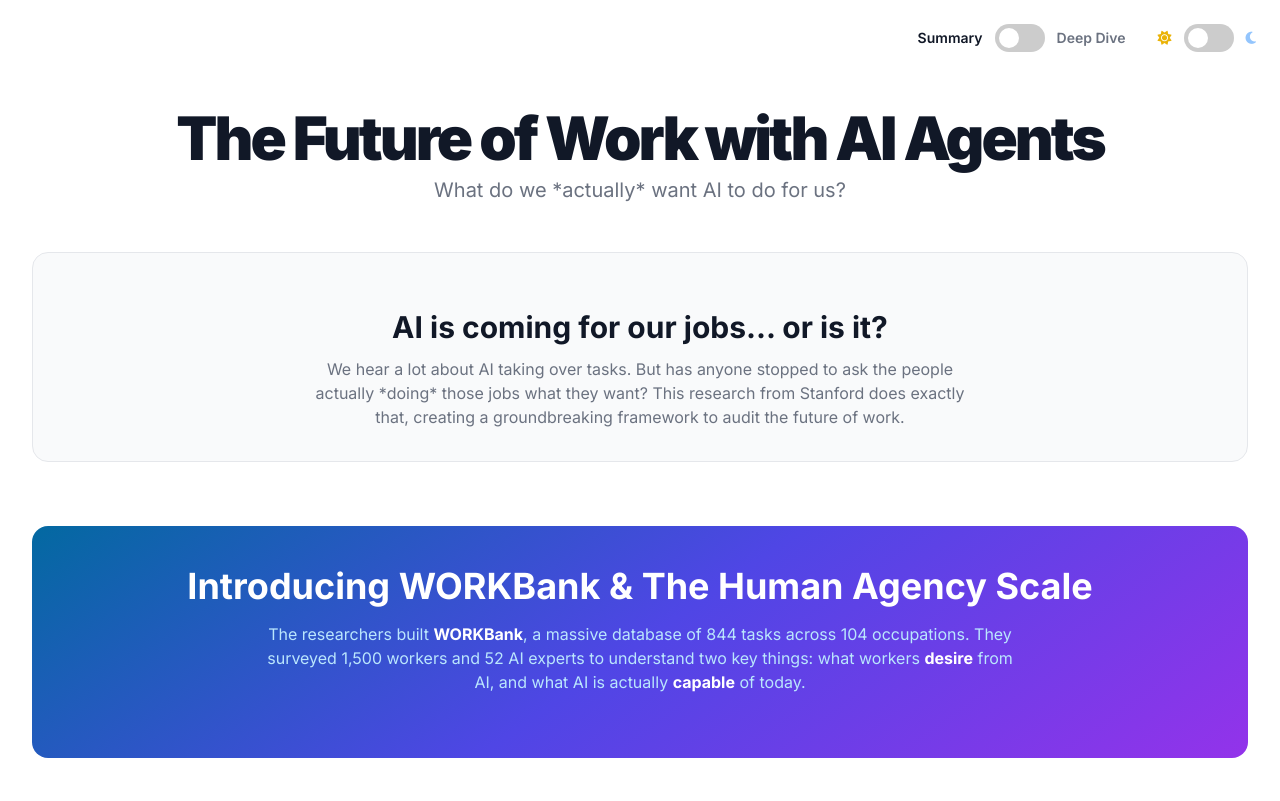
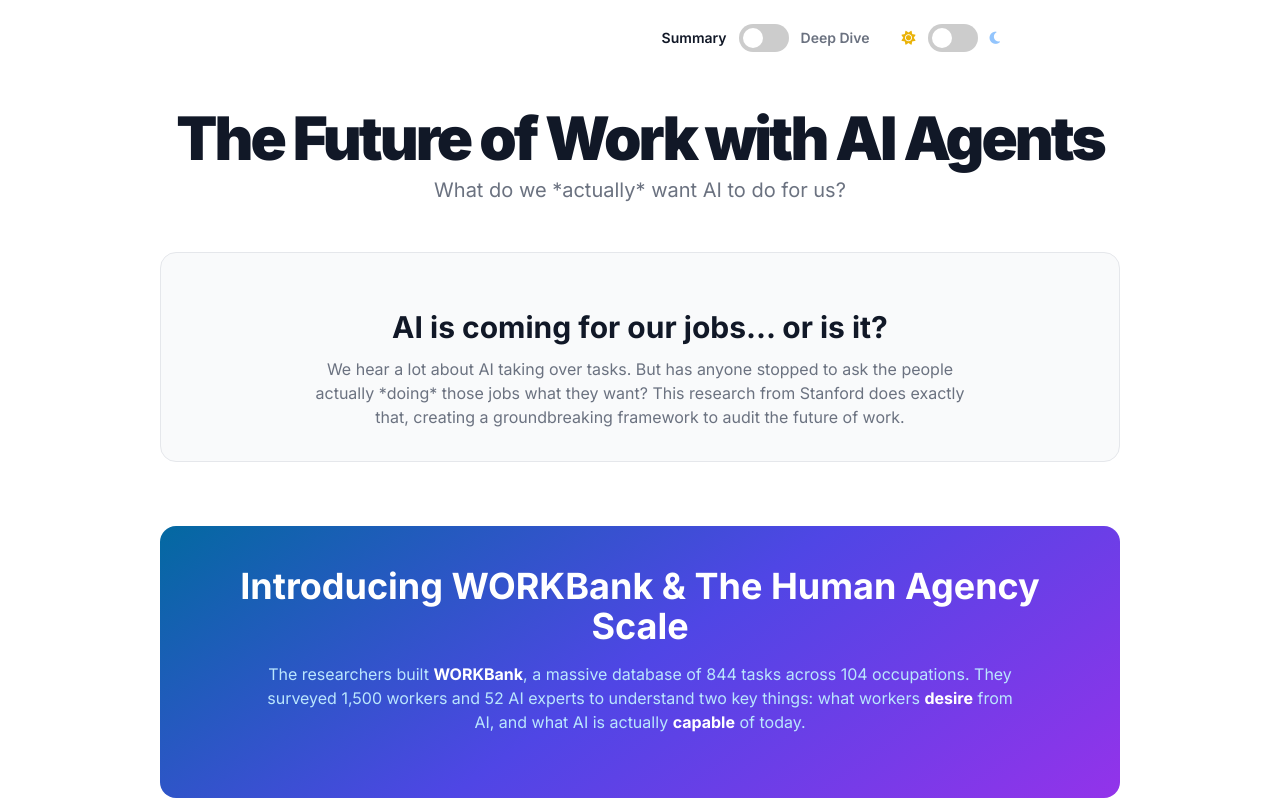
Before and after one commit to Amrindersingh1/Blogs, a plain HTML site: page FutureOfWork.html in a window 1280 px wide. Shown: the top 801 px of the page. Drawn offline with nearby package versions, Linux system fonts and the light colour scheme.

Commit message:
Update FutureOfWork.html

```diff
--- a/FutureOfWork.html
+++ b/FutureOfWork.html
@@ -169,7 +169,7 @@
 </head>
 <body>
     <!-- Header with Toggles -->
-    <header class="flex justify-end items-center p-4 md:p-6 space-x-8">
+    <header class="flex justify-end items-center p-4 md:p-6 space-x-8 max-w-5xl">
         <div class="toggle-container text-sm font-semibold">
             <span id="toggle-label-summary">Summary</span>
             <label class="toggle-switch">
@@ -189,7 +189,7 @@
     </header>
 
     <!-- Main Container -->
-    <div class="container mx-auto p-4 md:p-8 pt-0">
+    <div class="container mx-auto p-4 md:p-8 pt-0 max-w-5xl">
 
         <!-- Summary Content -->
         <div id="summary-content">
```
